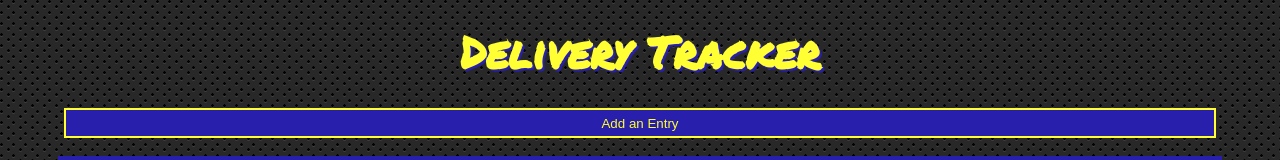
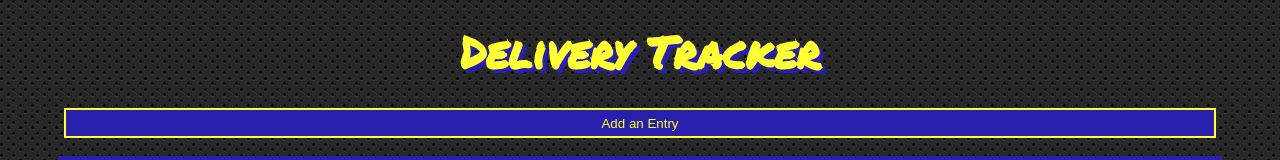
Before and after one commit to Heath-Bennett/DeliveryTracker, a plain HTML site: page index.html in a window 1280 px wide. Shown: the top 160 px of the page. Drawn offline with Linux system fonts and the light colour scheme.

Commit message:
changed font shadow size

```diff
--- a/assets/CSS/style.css
+++ b/assets/CSS/style.css
@@ -17,7 +17,7 @@ h1 {
     margin-top:20px;
     color:#ffff33;;
     font-size: 44px;
-    text-shadow: 2px 2px #281FAD;
+    text-shadow: 4px 4px #281FAD;
     font-family: 'Permanent Marker', cursive;
 }
 
```
